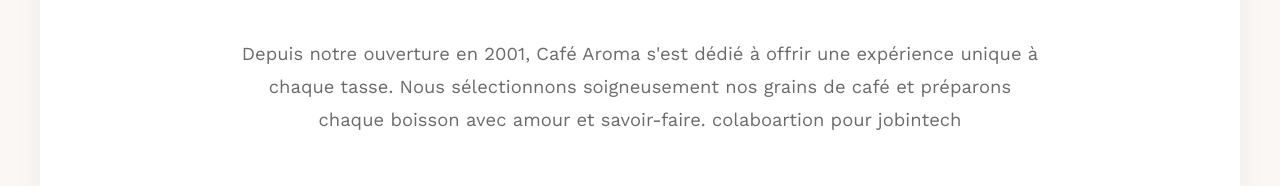
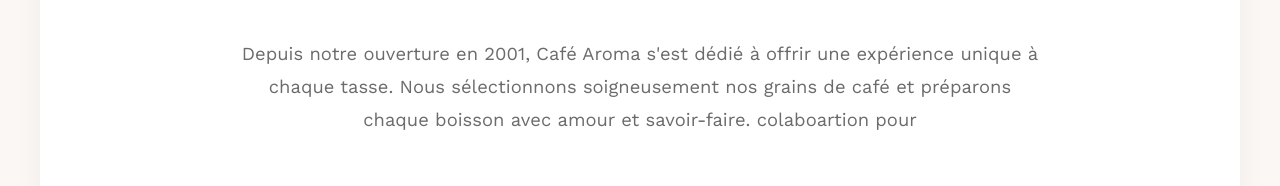
Before and after one commit to manalizo/cafeNovak, a website: page Pages/about.html in a window 1280 px wide. Shown: the part 851-1037 px from the top of the page. Drawn offline with nearby package versions, Linux system fonts and the light colour scheme; no server answers.

Commit message:
i change  samething in about

```diff
--- a/Pages/about.html
+++ b/Pages/about.html
@@ -56,7 +56,7 @@
       <p  class="about-text">
         Depuis notre ouverture en 2001, Café Aroma s'est dédié à offrir une expérience unique à chaque tasse.
         Nous sélectionnons soigneusement nos grains de café et préparons chaque boisson avec amour et savoir-faire.
-        colaboartion pour jobintech
+        colaboartion pour
       </p>
 
 
```
